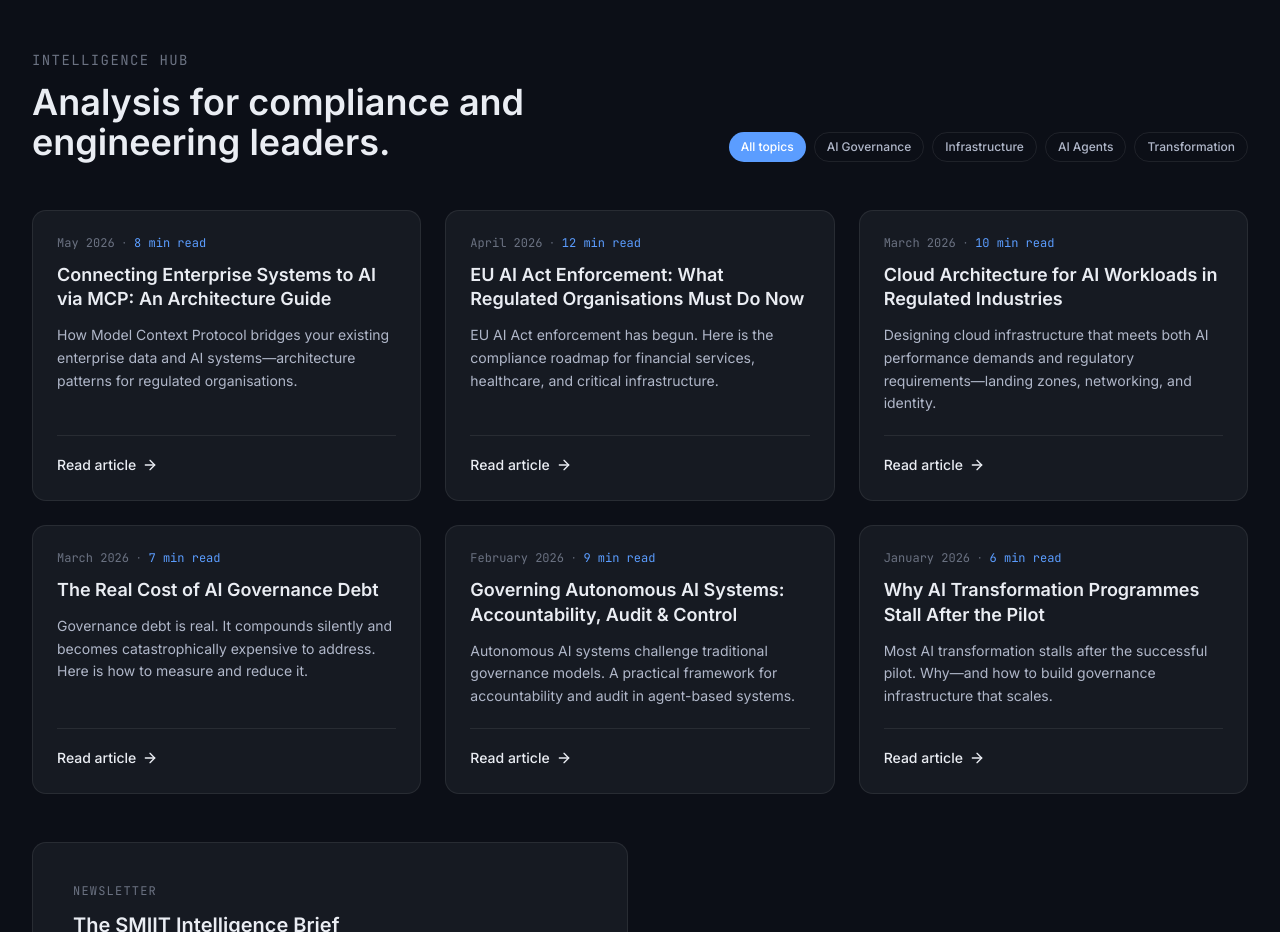
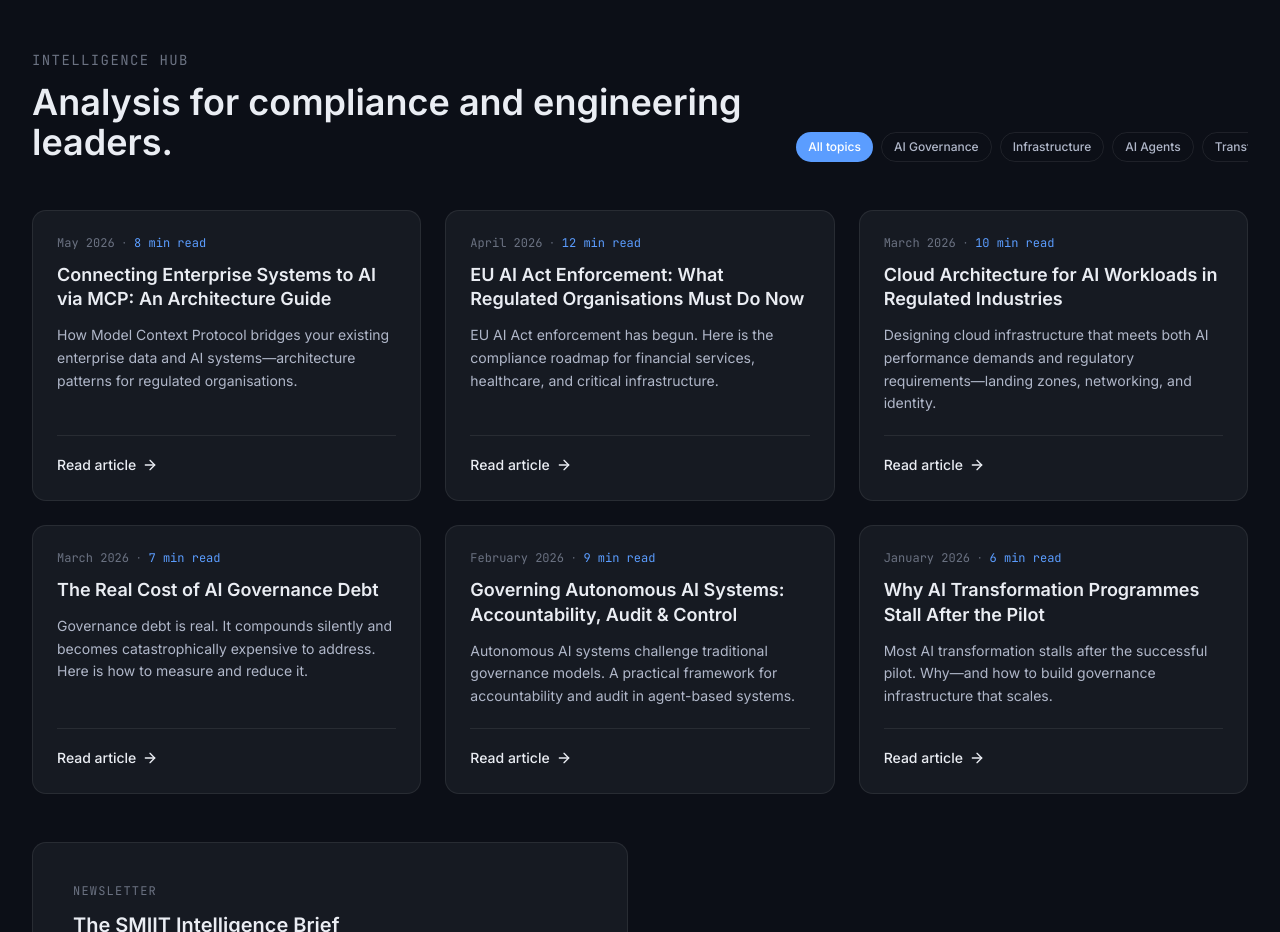
Before and after one commit to sameerkalyan/website-cloner, a Next.js app: page / in a window 1280 px wide. Shown: the part 4200-5132 px from the top of the page. Built offline with nearby package versions, Linux system fonts and the light colour scheme.

Commit message:
fix: restore overflow-x-auto with scrollbar-hide utility for mobile pill accessibility

```diff
--- a/src/app/globals.css
+++ b/src/app/globals.css
@@ -225,3 +225,11 @@
   font-feature-settings: "tnum";
   letter-spacing: -0.04em;
 }
+
+.scrollbar-hide {
+  scrollbar-width: none;
+  -ms-overflow-style: none;
+}
+.scrollbar-hide::-webkit-scrollbar {
+  display: none;
+}
--- a/src/components/insights-section.tsx
+++ b/src/components/insights-section.tsx
@@ -36,7 +36,7 @@ export function InsightsSection() {
               Analysis for compliance and engineering leaders.
             </h2>
           </div>
-          <div className="flex flex-nowrap gap-2" role="tablist">
+          <div className="flex flex-nowrap gap-2 overflow-x-auto scrollbar-hide" role="tablist">
             {filters.map((f) => (
               <button
                 key={f}
```
